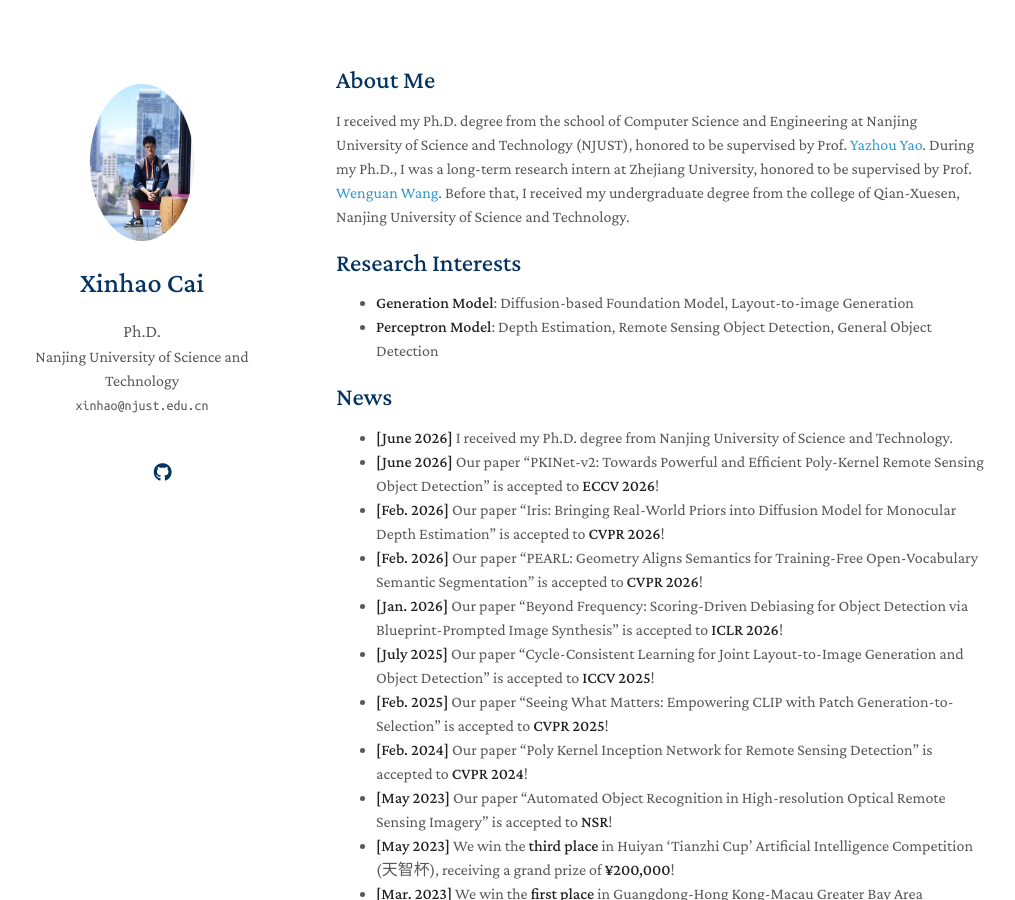
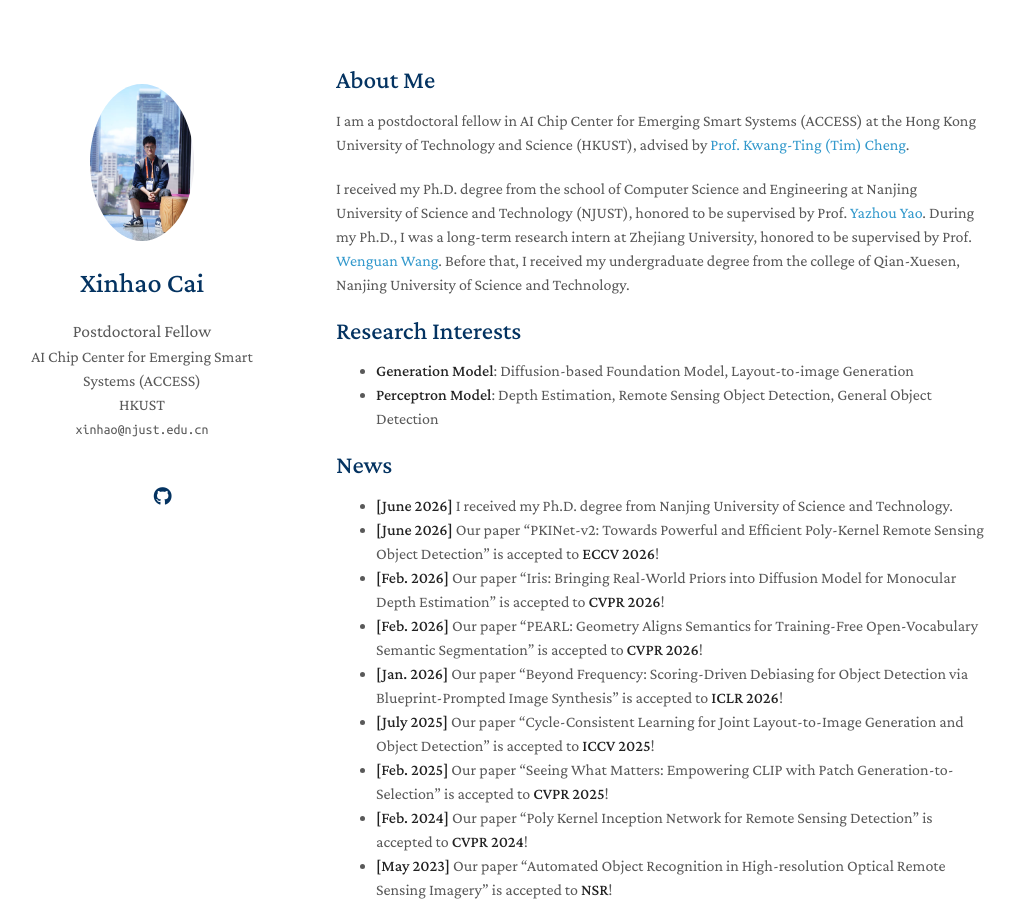
Before and after one commit to Strike-1999/Strike-1999.github.io, a Jekyll site: the page built from index.md, in a window 1280 px wide and 900 px high. Shown: the whole window, without its empty margins (134-1149 px from the left). Built offline with Jekyll 4.4.1, drawn with Linux system fonts in a browser that asks for light colours; a style sheet for code colours, icons or effects is not loaded; our own code applies the rules of GitHub Pages for plain Markdown files.

Commit message:
Update postdoctoral profile information

```diff
--- a/_config.yml
+++ b/_config.yml
@@ -1,13 +1,14 @@
 # Basic Information
 title: Xinhao Cai
-position: Ph.D.
-affiliation: Nanjing University of Science and Technology
+position: Postdoctoral Fellow
+affiliation: AI Chip Center for Emerging Smart Systems (ACCESS)
+institution: HKUST
 email: xinhao@njust.edu.cn
 
 # Search Engine Optimization (SEO)
 # The following information is used to improve the website traffic from search engines, e.g., Google.
 keywords: Xinhao Cai, profile, personal homepage, AI, Computer Vision, Object Detection, Generation
-description: Personal academic homepage of Xinhao Cai, Ph.D. in Computer Science, focusing on AI and vision.
+description: Personal academic homepage of Xinhao Cai, Postdoctoral Fellow at ACCESS, HKUST, focusing on AI and vision.
 canonical: https://strike-1999.github.io/
 
 # Links
--- a/_layouts/homepage.html
+++ b/_layouts/homepage.html
@@ -51,6 +51,10 @@
         {% endif %}
         {% if site.affiliation %}
         <a href="{{ site.affiliation_link }}" rel="noopener"><autocolor>{{ site.affiliation }}</autocolor></a>
+        <br>
+        {% endif %}
+        {% if site.institution %}
+        <autocolor>{{ site.institution }}</autocolor>
         <br>
         {% endif %}
         {% if site.email %}
--- a/index.md
+++ b/index.md
@@ -3,6 +3,8 @@ layout: homepage
 ---
 
 ## About Me
+
+I am a postdoctoral fellow in AI Chip Center for Emerging Smart Systems (ACCESS) at the Hong Kong University of Technology and Science (HKUST), advised by [Prof. Kwang-Ting (Tim) Cheng](https://scholar.google.com/citations?user=-SgpaF8AAAAJ&hl=en&oi=ao).
 
 I received my Ph.D. degree from the school of Computer Science and Engineering at Nanjing University of Science and Technology (NJUST), honored to be supervised by Prof. [Yazhou Yao](http://www.milab-nust.com/milab/web/currentmembershow.html?id=18). During my Ph.D., I was a long-term research intern at Zhejiang University, honored to be supervised by Prof. [Wenguan Wang](https://sites.google.com/view/wenguanwang). Before that,  I received my undergraduate degree from the college of Qian-Xuesen, Nanjing University of Science and Technology.
 
```
